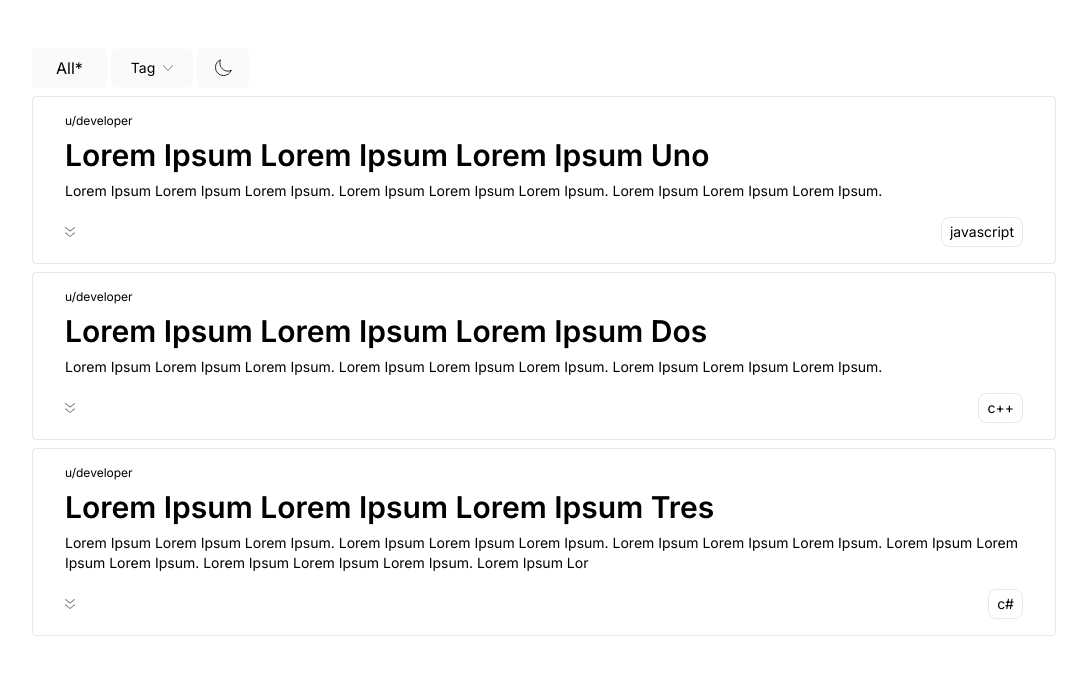
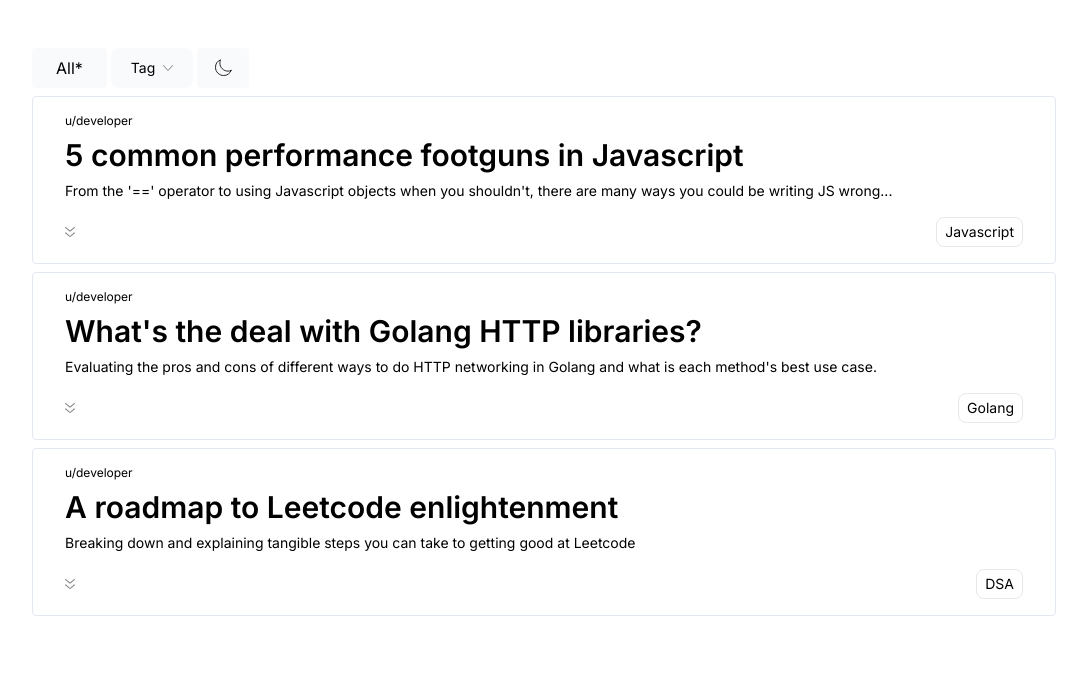
Before and after one commit to Zid-er/codeinsight, a Next.js app: page / in a window 1280 px wide. Shown: the top 674 px of the page, without its empty margins (96-1183 px from the left). Built offline with nearby package versions, Linux system fonts and the light colour scheme.

Commit message:
Added some mock data

```diff
--- a/src/app/page.tsx
+++ b/src/app/page.tsx
@@ -14,21 +14,21 @@ export default function Home() {
   const mock_data = [
     {
       id: 1,
-      title: "Lorem Ipsum Lorem Ipsum Lorem Ipsum Uno",
-      description: "Lorem Ipsum Lorem Ipsum Lorem Ipsum. Lorem Ipsum Lorem Ipsum Lorem Ipsum. Lorem Ipsum Lorem Ipsum Lorem Ipsum.",
-      tag: "javascript"
+      title: "5 common performance footguns in Javascript",
+      description: "From the '==' operator to using Javascript objects when you shouldn't, there are many ways you could be writing JS wrong...",
+      tag: "Javascript"
     },
     {
       id: 2,
-      title: "Lorem Ipsum Lorem Ipsum Lorem Ipsum Dos",
-      description: "Lorem Ipsum Lorem Ipsum Lorem Ipsum. Lorem Ipsum Lorem Ipsum Lorem Ipsum. Lorem Ipsum Lorem Ipsum Lorem Ipsum.",
-      tag: "c++"
+      title: "What's the deal with Golang HTTP libraries?",
+      description: "Evaluating the pros and cons of different ways to do HTTP networking in Golang and what is each method's best use case.",
+      tag: "Golang"
     },
     {
       id: 3,
-      title: "Lorem Ipsum Lorem Ipsum Lorem Ipsum Tres",
-      description: "Lorem Ipsum Lorem Ipsum Lorem Ipsum. Lorem Ipsum Lorem Ipsum Lorem Ipsum. Lorem Ipsum Lorem Ipsum Lorem Ipsum. Lorem Ipsum Lorem Ipsum Lorem Ipsum. Lorem Ipsum Lorem Ipsum Lorem Ipsum. Lorem Ipsum Lorem Ipsum Lorem Ipsum. Lorem Ipsum Lorem Ipsum Lorem Ipsum. Lorem Ipsum Lorem Ipsum Lorem Ipsum. Lorem Ipsum Lorem Ipsum Lorem Ipsum. Lorem Ipsum Lorem Ipsum Lorem Ipsum. Lorem Ipsum Lorem Ipsum Lorem Ipsum. Lorem Ipsum Lorem Ipsum Lorem Ipsum. Lorem Ipsum Lorem Ipsum Lorem Ipsum. Lorem Ipsum Lorem Ipsum Lorem Ipsum. Lorem Ipsum Lorem Ipsum Lorem Ipsum.",
-      tag: "c#"
+      title: "A roadmap to Leetcode enlightenment",
+      description: "Breaking down and explaining tangible steps you can take to getting good at Leetcode",
+      tag: "DSA"
     }
   ]
   const isDark = useThemeStore((state) => state.isDark)
@@ -74,6 +74,9 @@ export default function Home() {
               <p className={`border dark:border-[#282828] rounded-lg text-sm px-2 py-1 bg-transparent hover:opacity-50 hover:border-lime-600`}>C++</p>
               <p className={`border dark:border-[#282828] rounded-lg text-sm px-2 py-1 bg-transparent hover:opacity-50 hover:border-lime-600`}>C#</p>
               <p className={`border dark:border-[#282828] rounded-lg text-sm px-2 py-1 bg-transparent hover:opacity-50 hover:border-lime-600`}>Python</p>
+              <p className={`border dark:border-[#282828] rounded-lg text-sm px-2 py-1 bg-transparent hover:opacity-50 hover:border-lime-600`}>Go</p>
+              <p className={`border dark:border-[#282828] rounded-lg text-sm px-2 py-1 bg-transparent hover:opacity-50 hover:border-lime-600`}>Rust</p>
+              <p className={`border dark:border-[#282828] rounded-lg text-sm px-2 py-1 bg-transparent hover:opacity-50 hover:border-lime-600`}>DSA</p>
             </div>
           </div>
         </div>
```
